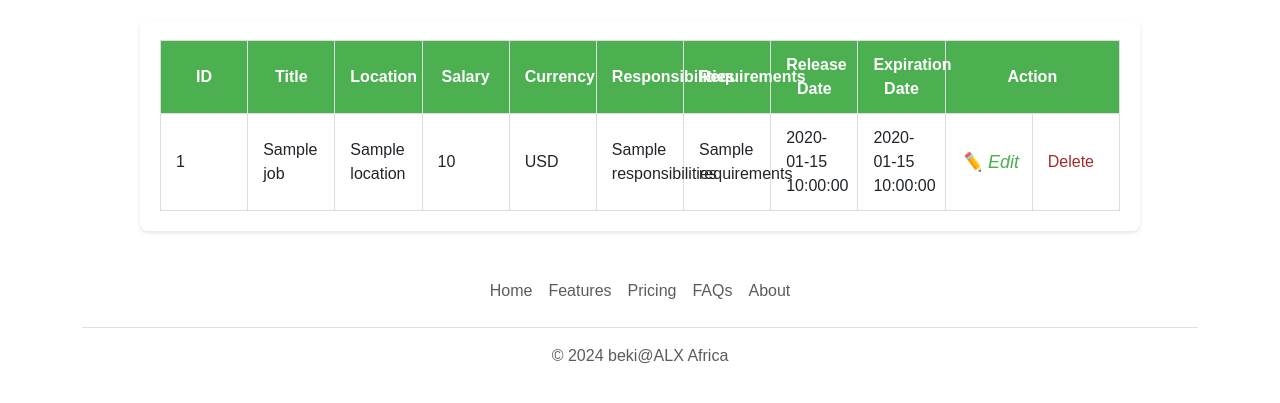
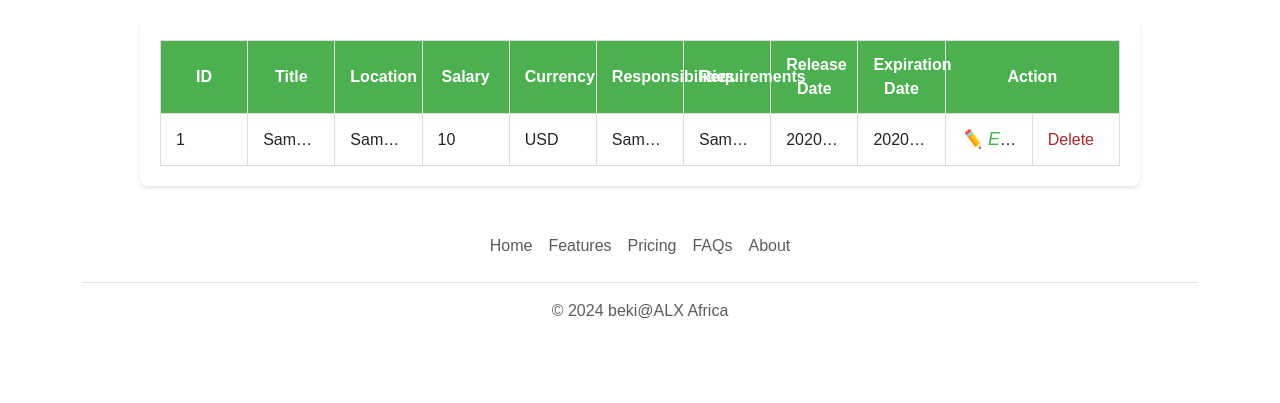
Before and after one commit to bekiyeromm/online-job-application, a Python web app: template templates/view-jobs.html in a window 1280 px wide. Shown: the part 73-476 px from the top of the page. Run offline with Jinja, Linux system fonts and the light colour scheme; the template is opened without the code that fills it: most values are stand-ins (such as "Sample title", 1, 10 or a date in 2020); some libraries are stand-ins or nearby versions.

Commit message:
a style to make each cell data should be displayed on its own cell only applied

```diff
--- a/static/styles/table.css
+++ b/static/styles/table.css
@@ -99,3 +99,11 @@ th, td {
     padding: 8px;
     text-align: left;
 }
+
+/* Styles to display table data within its own cell */
+td {
+    white-space: nowrap;
+    overflow: hidden;
+    text-overflow: ellipsis;
+    max-width: 200px;
+}
```
